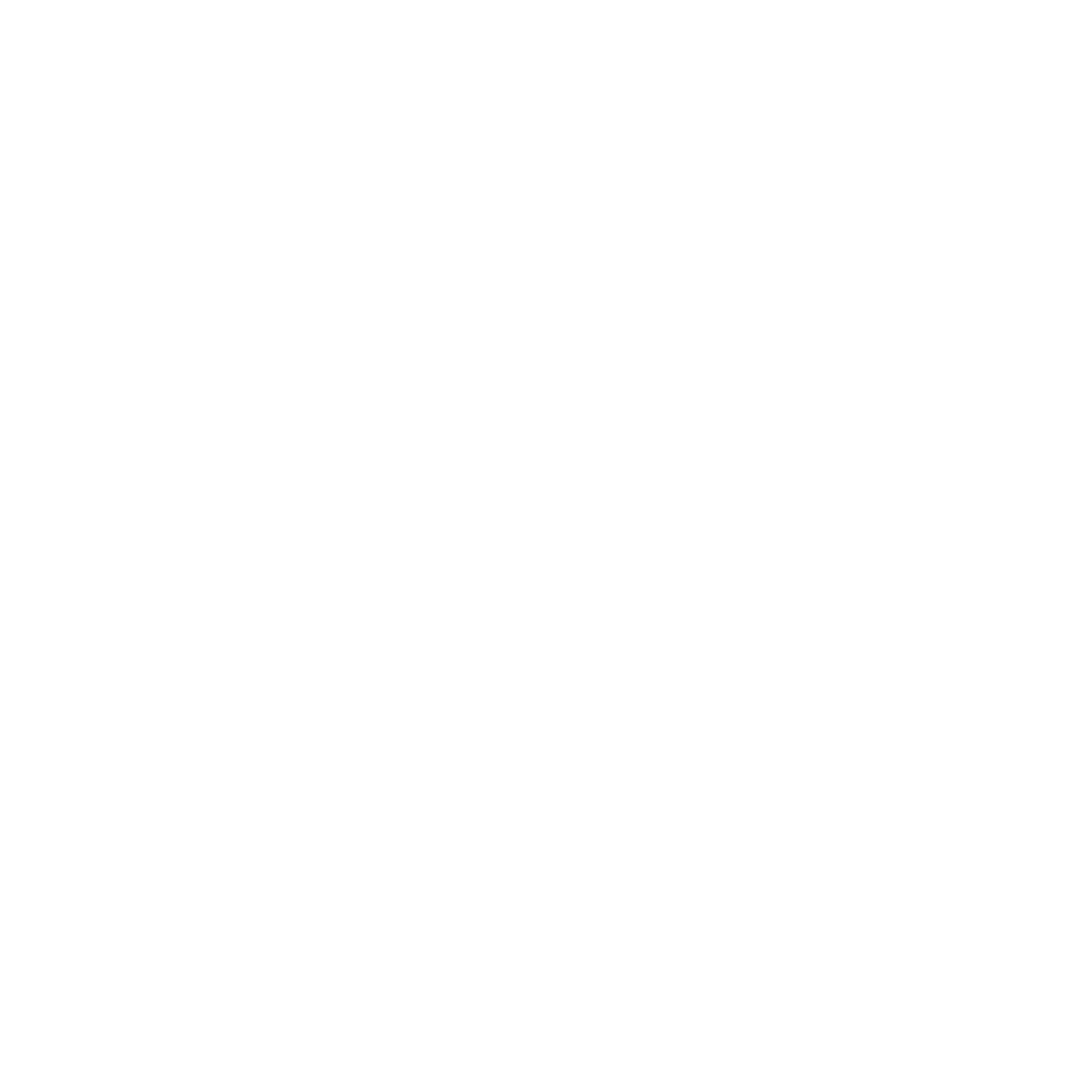
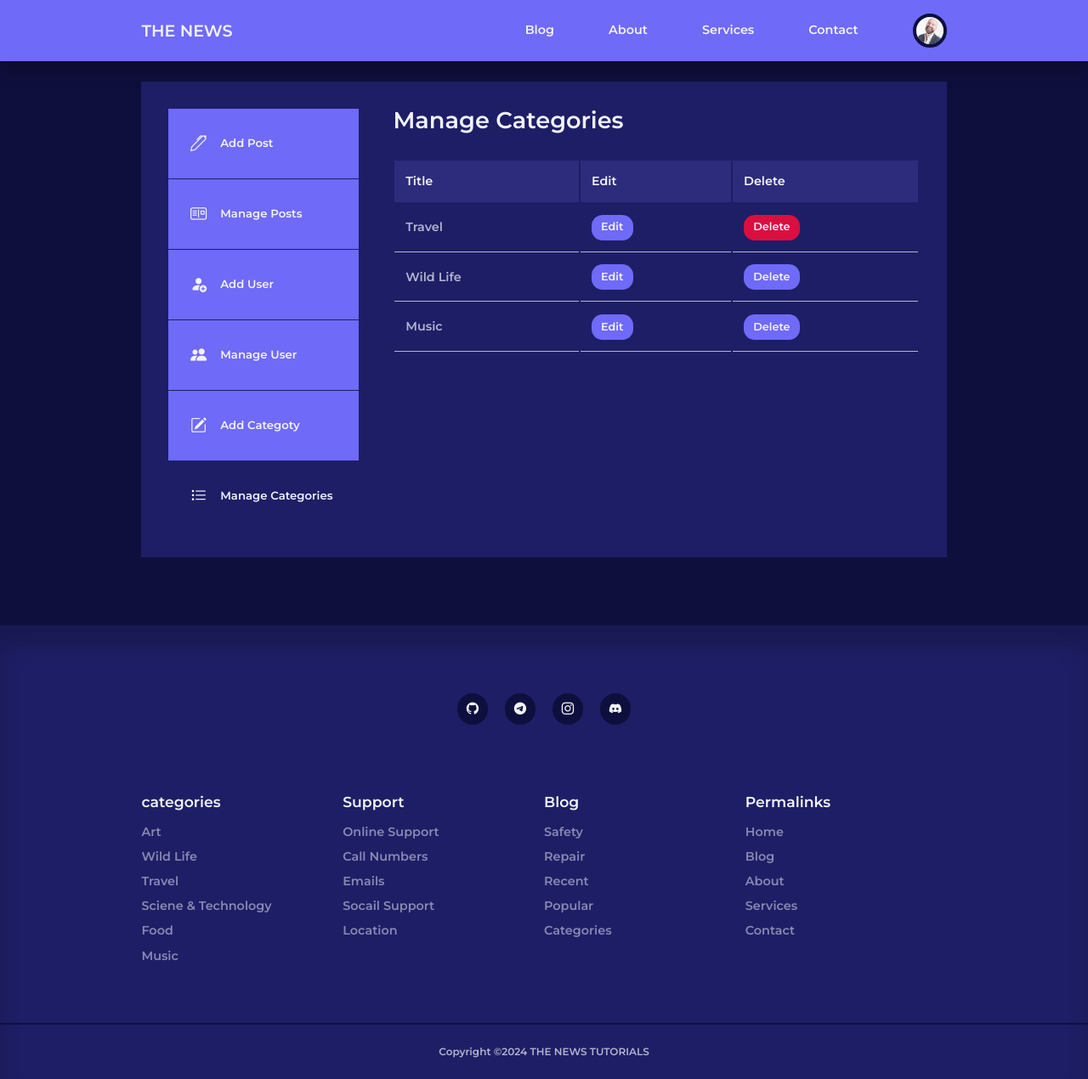
Before and after one commit to AmirMohammadZavvari/TheNews, a plain HTML site: page project/manage-categories.html in a window 1280 px wide. Shown: the whole page at 85% size. Before the commit the page ends 800 px from the top, so only its background shows below. Drawn offline with nearby package versions, Linux system fonts and the light colour scheme.

Commit message:
(edit-user)&&(manage-categories)added, and some change.

```diff
--- a/project/edit-user.html
+++ b/project/edit-user.html
@@ -0,0 +1,117 @@
+<!DOCTYPE html>
+<html lang="en">
+<head>
+    <meta charset="UTF-8">
+    <meta name="viewport" content="width=device-width, initial-scale=1.0">
+    <title>Responsive Multipage Blog Website</title>
+    <!-- CUSTOM STYLE SHEET -->
+    <link rel="stylesheet" href="./style.css">
+    <!-- BOOTSTRAP ICONS -->
+    <link rel="stylesheet" href="https://cdn.jsdelivr.net/npm/bootstrap-icons@1.10.5/font/bootstrap-icons.css">
+    <!-- GOOGLE FONTS(Montserrat) -->
+    <link rel="preconnect" href="https://fonts.googleapis.com">
+    <link rel="preconnect" href="https://fonts.gstatic.com" crossorigin>
+    <link href="https://fonts.googleapis.com/css2?family=Montserrat:ital,wght@0,600;1,600&display=swap" rel="stylesheet">
+</head>
+<body>
+    <!-- =========================== START NAV =========================== -->
+    <nav>
+        <div class="container nav_container">
+            <a href="index.html" class="nav_logo">THE NEWS</a>
+            <ul class="nav_items">
+                <li><a href="blog.html">Blog</a></li>
+                <li><a href="about.html">About</a></li>
+                <li><a href="services.html">Services</a></li>
+                <li><a href="contact.html">Contact</a></li>
+                <!-- <li><a href="signin.html">Signin</a></li> -->
+                <li class="nav_profile">
+                    <div class="avatar">
+                        <img src="./images/avatar1.jpg" alt="not avator">
+                    </div>
+                    <ul>
+                        <li><a href="dashbord.html">Dashbord</a></li>
+                        <li><a href="logout.html">Logout</a></li>
+                    </ul>
+                </li>
+            </ul>
+
+            <button id="open_nav_btn"><i class="bi bi-list"></i></button>
+            <button id="close_nav_btn"><i class="bi bi-x-lg"></i></button>
+        </div>
+    </nav>
+    <!-- =========================== END NAV =========================== -->
+    <section class="form_section">
+        <div class="container form_section_container">
+            <h2>Edit User</h2>
+            <form action="" class="form_section_input" enctype="multipart/form-data">
+                <input type="text" placeholder="First Name">
+                <input type="text" placeholder="Last Name">
+                <select>
+                    <option value="0">Author</option>
+                    <option value="0">Admin</option>
+                </select>
+                <button class="btn">Update User</button>
+            </form>
+        </div>
+    </section>
+    <!--=========================== START FOOTER ===========================-->
+    <footer>
+        <div class="footer_socails">
+            <a href="https://github.com/AmirMohammadZavvari" target="_blank"><i class="bi bi-github"></i></a>
+            <a href="http://t.me/zavvari0amir" target="_blank"><i class="bi bi-telegram"></i></i></a>
+            <a href="https://www.instagram.com/" target="_blank"><i class="bi bi-instagram"></i></a>
+            <a href="https://discord.com/" target="_blank"><i class="bi bi-discord"></i></a>
+        </div>
+
+        <div class="container footer_container">
+            <article>
+                <h4>categories</h4>
+                <ul>
+                    <li><a href="">Art</a></li>
+                    <li><a href="">Wild Life</a></li>
+                    <li><a href="">Travel</a></li>
+                    <li><a href="">Sciene & Technology</a></li>
+                    <li><a href="">Food</a></li>
+                    <li><a href="">Music</a></li>
+                </ul>
+            </article>
+            <article>
+                <h4>Support</h4>
+                <ul>
+                    <li><a href="">Online Support</a></li>
+                    <li><a href="">Call Numbers</a></li>
+                    <li><a href="">Emails</a></li>
+                    <li><a href="">Socail Support</a></li>
+                    <li><a href="">Location</a></li>
+                </ul>
+            </article>
+            <article>
+                <h4>Blog</h4>
+                <ul>
+                    <li><a href="">Safety</a></li>
+                    <li><a href="">Repair</a></li>
+                    <li><a href="">Recent</a></li>
+                    <li><a href="">Popular</a></li>
+                    <li><a href="">Categories</a></li>
+                </ul>
+            </article>
+            <article>
+                <h4>Permalinks</h4>
+                <ul>
+                    <li><a href="">Home</a></li>
+                    <li><a href="">Blog</a></li>
+                    <li><a href="">About</a></li>
+                    <li><a href="">Services</a></li>
+                    <li><a href="">Contact</a></li>
+                </ul>
+            </article>
+        </div>
+
+        <div class="footer_copyright">
+            <small>Copyright &copy;2024 THE NEWS TUTORIALS</small>
+        </div>
+    </footer>
+    <!--=========================== END FOOTER ===========================-->
+    <script src="js/main.js"></script>
+</body>
+</html>
--- a/project/js/main.js
+++ b/project/js/main.js
@@ -1,6 +1,7 @@
-const navItems    = document.querySelector('.nav_items')
-const openNavBtn  = document.querySelector('#open_nav_btn')
-const closeNavBtn = document.querySelector('#close_nav_btn')
+const navItems       = document.querySelector('.nav_items')
+const openNavBtn     = document.querySelector('#open_nav_btn')
+const closeNavBtn    = document.querySelector('#close_nav_btn')
+
 
 //------------- (open) nav drupdown -------------
 const openNav = () => {
@@ -17,3 +18,23 @@ const closeNav = () => {
 }
 openNavBtn.addEventListener('click', openNav)
 closeNavBtn.addEventListener('click', closeNav)
+
+
+//-- sidebar on small devices(manege_Categories) --
+const sidbar          = document.querySelector('aside')
+const hideSidebarBtn  = document.querySelector('#hide_sidebar_btn')
+const showSidebarBtn  = document.querySelector('#show_sidebar_btn')
+//----------------- show sidebar -----------------
+const showSidebar     = () => {
+    sidbar.style.left = '0'
+    showSidebarBtn.style.display = 'none'
+    hideSidebarBtn.style.display = 'inline-block'
+}
+//----------------- hide sidebar -----------------
+const hideSidebar     = () => {
+    sidbar.style.left = '-100%'
+    showSidebarBtn.style.display = 'inline-block'
+    hideSidebarBtn.style.display = 'none'
+}
+showSidebarBtn.addEventListener('click', showSidebar)
+hideSidebarBtn.addEventListener('click', hideSidebar)
--- a/project/manage-categories.html
+++ b/project/manage-categories.html
@@ -0,0 +1,177 @@
+<!DOCTYPE html>
+<html lang="en">
+<head>
+    <meta charset="UTF-8">
+    <meta name="viewport" content="width=device-width, initial-scale=1.0">
+    <title>Responsive Multipage Blog Website</title>
+    <!-- CUSTOM STYLE SHEET -->
+    <link rel="stylesheet" href="./style.css">
+    <!-- BOOTSTRAP ICONS -->
+    <link rel="stylesheet" href="https://cdn.jsdelivr.net/npm/bootstrap-icons@1.10.5/font/bootstrap-icons.css">
+    <!-- GOOGLE FONTS(Montserrat) -->
+    <link rel="preconnect" href="https://fonts.googleapis.com">
+    <link rel="preconnect" href="https://fonts.gstatic.com" crossorigin>
+    <link href="https://fonts.googleapis.com/css2?family=Montserrat:ital,wght@0,600;1,600&display=swap" rel="stylesheet">
+</head>
+<body>
+    <!-- =========================== START NAV =========================== -->
+    <nav>
+        <div class="container nav_container">
+            <a href="index.html" class="nav_logo">THE NEWS</a>
+            <ul class="nav_items">
+                <li><a href="blog.html">Blog</a></li>
+                <li><a href="about.html">About</a></li>
+                <li><a href="services.html">Services</a></li>
+                <li><a href="contact.html">Contact</a></li>
+                <!-- <li><a href="signin.html">Signin</a></li> -->
+                <li class="nav_profile">
+                    <div class="avatar">
+                        <img src="./images/avatar1.jpg" alt="not avator">
+                    </div>
+                    <ul>
+                        <li><a href="dashbord.html">Dashbord</a></li>
+                        <li><a href="logout.html">Logout</a></li>
+                    </ul>
+                </li>
+            </ul>
+
+            <button id="open_nav_btn"><i class="bi bi-list"></i></button>
+            <button id="close_nav_btn"><i class="bi bi-x-lg"></i></button>
+        </div>
+    </nav>
+    <!-- =========================== END NAV =========================== -->
+    <section class="dashboard">
+        <div class="container dashboard_container">
+            <button id="show_sidebar_btn" class="sidebar_toggle">
+                <i class="icons bi bi-chevron-right"></i>
+            </button>
+            <button id="hide_sidebar_btn" class="sidebar_toggle">
+                <i class="icons bi bi-chevron-left"></i>
+            </button>
+
+            <aside>
+                <ul>
+                    <li>
+                        <a href="add-post.html"><i class="icons bi bi-pen"></i>
+                            <h5>Add Post</h5>
+                        </a>
+                    </li>
+                    <li>
+                        <a href="dashbord.html"><i class="icons bi bi-postcard"></i>
+                            <h5>Manage Posts</h5>
+                        </a>
+                    </li>
+                    <li>
+                        <a href="add-user.html"><i class="icons bi bi-person-fill-add"></i>
+                            <h5>Add User</h5>
+                        </a>
+                    </li>
+                    <li>
+                        <a href="manage-users.html"><i class="icons bi bi-people-fill"></i>
+                            <h5>Manage User</h5>
+                        </a>
+                    </li>
+                    <li>
+                        <a href="add-category.html"><i class="icons bi bi-pencil-square"></i>
+                            <h5>Add Categoty</h5>
+                        </a>
+                    </li>
+                    <li>
+                        <a href="manage-categories.html" class="active"><i class="icons bi bi-list-task"></i>
+                            <h5>Manage Categories</h5>
+                        </a>
+                    </li>
+                </ul>
+            </aside>
+            <main>
+                <h2>Manage Categories</h2>
+                <table>
+                    <thead>
+                        <tr>
+                            <th>Title</th>
+                            <th>Edit</th>
+                            <th>Delete</th>
+                        </tr>
+                    </thead>
+                    <tbody>
+                        <tr>
+                            <td>Travel</td>
+                            <td><a href="edit-category.html" class="btn sm">Edit</a></td>
+                            <td><a href="delete-category.html" class="btn sm danger">Delete</a></td>
+                        </tr>
+                        <tr>
+                            <td>Wild Life</td>
+                            <td><a href="edit-category.html" class="btn sm">Edit</a></td>
+                            <td><a href="delete-category.html" class="btn sm">Delete</a></td>
+                        </tr>
+                        <tr>
+                            <td>Music</td>
+                            <td><a href="edit-category.html" class="btn sm">Edit</a></td>
+                            <td><a href="delete-category.html" class="btn sm">Delete</a></td>
+                        </tr>
+                    </tbody>
+                </table>
+            </main>
+        </div>
+    </section>
+    <!-- =========================== END DASHBORD =========================== -->
+    <footer>
+        <div class="footer_socails">
+            <a href="https://github.com/AmirMohammadZavvari" target="_blank"><i class="bi bi-github"></i></a>
+            <a href="http://t.me/zavvari0amir" target="_blank"><i class="bi bi-telegram"></i></i></a>
+            <a href="https://www.instagram.com/" target="_blank"><i class="bi bi-instagram"></i></a>
+            <a href="https://discord.com/" target="_blank"><i class="bi bi-discord"></i></a>
+        </div>
+
+        <div class="container footer_container">
+            <article>
+                <h4>categories</h4>
+                <ul>
+                    <li><a href="">Art</a></li>
+                    <li><a href="">Wild Life</a></li>
+                    <li><a href="">Travel</a></li>
+                    <li><a href="">Sciene & Technology</a></li>
+                    <li><a href="">Food</a></li>
+                    <li><a href="">Music</a></li>
+                </ul>
+            </article>
+            <article>
+                <h4>Support</h4>
+                <ul>
+                    <li><a href="">Online Support</a></li>
+                    <li><a href="">Call Numbers</a></li>
+                    <li><a href="">Emails</a></li>
+                    <li><a href="">Socail Support</a></li>
+                    <li><a href="">Location</a></li>
+                </ul>
+            </article>
+            <article>
+                <h4>Blog</h4>
+                <ul>
+                    <li><a href="">Safety</a></li>
+                    <li><a href="">Repair</a></li>
+                    <li><a href="">Recent</a></li>
+                    <li><a href="">Popular</a></li>
+                    <li><a href="">Categories</a></li>
+                </ul>
+            </article>
+            <article>
+                <h4>Permalinks</h4>
+                <ul>
+                    <li><a href="">Home</a></li>
+                    <li><a href="">Blog</a></li>
+                    <li><a href="">About</a></li>
+                    <li><a href="">Services</a></li>
+                    <li><a href="">Contact</a></li>
+                </ul>
+            </article>
+        </div>
+
+        <div class="footer_copyright">
+            <small>Copyright &copy;2024 THE NEWS TUTORIALS</small>
+        </div>
+    </footer>
+    <!--=========================== END FOOTER ===========================-->
+    <script src="js/main.js"></script>
+</body>
+</html>
--- a/project/style.css
+++ b/project/style.css
@@ -327,6 +327,17 @@ footer ul a:hover {
     transition: var(--transition);
     font-weight: bold;
 }
+.btn.sm {
+    padding: 0.3rem 0.7rem;
+    font-size: 0.8rem;
+}
+.btn.danger {
+    background: var(--color-red);
+}
+.btn:hover {
+    background: var(--color-white);
+    color: var(--color-bg);
+}
 
 /*================================= SINGLE POST =================================*/
 .single_post {
@@ -415,6 +426,71 @@ input, textarea, select {
 .form_section small a {
     color: var(--color-primary);
 }
+
+/*================================= DASHBOARD =================================*/
+.dashboard {
+    margin-top: 6rem;
+}
+.sidebar_toggle{
+    display: none;
+}
+.dashboard_container {
+    display: grid;
+    grid-template-columns: 14rem auto;
+    gap: 1rem;
+    background: var(--color-gray-900);
+    padding: 2rem;
+    margin-bottom: 5rem;
+}
+.dashboard aside a {
+    background-color: var(--color-primary);
+    display: flex;
+    gap: 1rem;
+    align-items: center;
+    padding: 1.6rem;
+    font-weight: bold;
+    font-size: 16px;
+}
+.dashboard .icons {
+    font-weight: bold;
+    font-size: larger;
+}
+.dashboard aside ul li:not(:last-child) a {
+    border-bottom: 1px solid var(--color-gray-900);
+}
+.dashboard aside a:hover {
+    background-color: var(--color-gray-700);
+}
+.dashboard aside a.active {
+    background-color: var(--color-gray-900);
+}
+.dashboard main {
+    margin-left: 1.5rem;
+}
+.dashboard main h2 {
+    margin: 0 0 2rem 0;
+    line-height: 1;
+}
+.dashboard main table {
+    width: 100%;
+    text-align: left;
+}
+.dashboard main table th {
+    background: var(--color-gray-700);
+    padding: 0.8rem;
+    color: var(--color-white);
+}
+.dashboard main table td {
+    padding: 0.8rem;
+    border-bottom: 1px solid var(--color-gray-200);
+}
+.dashboard main table tr:hover td {
+    background: var(--color-bg);
+    color: var(--color-white);
+    cursor: default;
+    transition: var(--transition);
+}
+
 
 /*///////////////////////// MEDIA QUERIES (MEDIUM DEVICES) /////////////////////////*/
 
@@ -550,6 +626,30 @@ input, textarea, select {
     .form_section_container {
         padding: 3rem;
     }
+
+    /*------------------------- DASHBOARD -------------------------*/
+    .dashboard_container {
+        grid-template-columns: 4.3rem auto;
+        padding: 0;
+        background: transparent;
+    }
+    .dashboard aside h5 {
+        display: none;
+    }
+    .dashboard main table thead {
+        display: none;
+    }
+    .dashboard main table tr {
+        display: flex;
+        flex-direction: column;
+    }
+    .dashboard main table tr:nth-child(even) {
+        background: var(--color-gray-900);
+    }
+    .dashboard main table tr:hover td {
+        background: transparent;
+
+    }
 }
 
 /*///////////////////////// MEDIA QUERIES (SMALL DEVICES) /////////////////////////*/
@@ -599,4 +699,48 @@ input, textarea, select {
     .form_section_container {
         padding: 0;
     }
+
+    /*------------------------- DASHBOARD -------------------------*/
+    .dashboard {
+        margin-top: 5rem;
+    }
+    .dashboard_container {
+        grid-template-columns: 1fr;
+        gap: 0;
+    }
+    .dashboard main {
+        margin: 0;
+    }
+    .dashboard main h2 {
+        margin-top: 1rem;
+    }
+    .dashboard aside {
+        position: fixed;
+        box-shadow: 2rem 0 4rem rgba(0, 0, 0, 0.4);
+        left: -100%;
+        height: 100vh;
+        transition: var(--transition);
+        background: var(--color-primary);
+        z-index: 2;
+    }
+    .dashboard .sidebar_toggle {
+        display: inline-block;
+        background: var(--color-primary-variant);
+        color: var(--color-white);
+        position: fixed;
+        right: 0;
+        bottom: 4rem;
+        z-index: 1;
+        width: 2.5rem;
+        height: 2.5rem;
+        border-radius: 50% 0 0 50%;
+        cursor: pointer;
+        box-shadow: -1rem 0 2rem rgba(0, 0, 0, 0.4);
+    }
+    .dashboard aside a h5 {
+        display: inline-block;
+    }
+    #hide_sidebar_btn {
+        display: none;
+    }
 }
```
